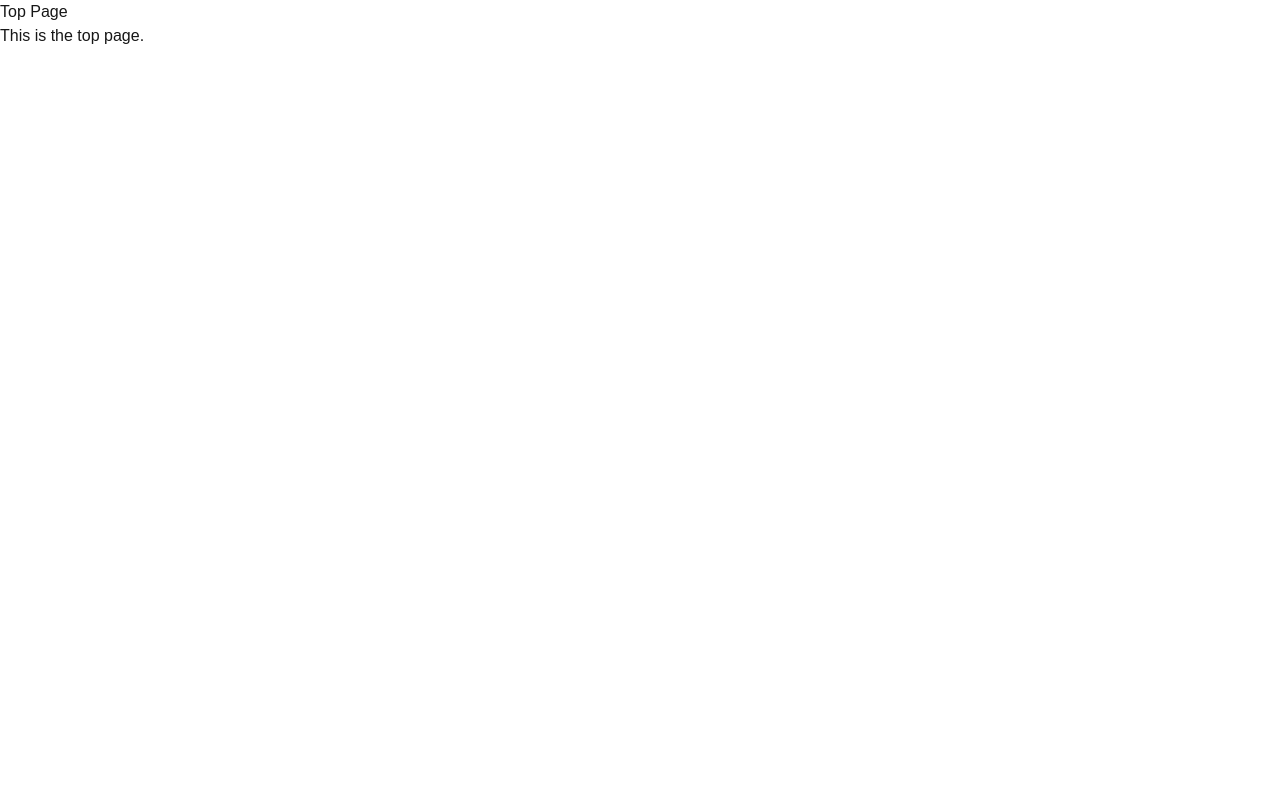
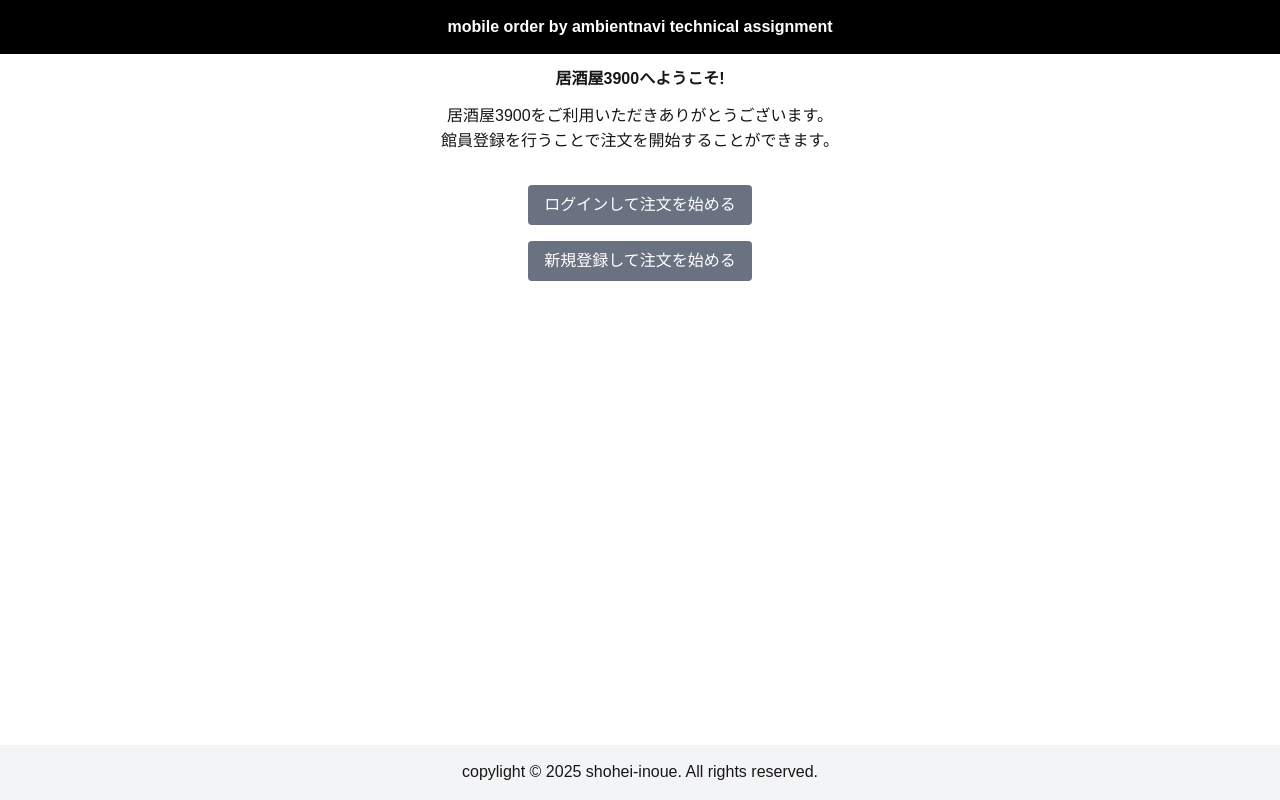
Before and after one commit to shohei-inoue/Ambientnavi-technical-assignment, a Next.js app: page / in a window 1280 px wide. Built offline with nearby package versions, Linux system fonts and the light colour scheme.

Commit message:
topページの仮デザイン追加

```diff
--- /dev/null
+++ b/app/(pages)/(Top)/_components/TopButton/TopLoginButton.tsx
@@ -0,0 +1,21 @@
+'use client'
+
+import { useRouter } from "next/navigation"
+
+const TopLoginButton = () => {
+  const router = useRouter()
+
+  const handleClick = () => {
+    router.push("/login")
+  }
+  return (
+    <button
+      className="bg-gray-500 text-white py-2 px-4 rounded"
+      onClick={handleClick}
+    >
+      ログインして注文を始める
+    </button>
+  )
+}
+
+export default TopLoginButton
--- /dev/null
+++ b/app/(pages)/(Top)/_components/TopButton/TopRegisterButton.tsx
@@ -0,0 +1,21 @@
+'use client'
+import { useRouter } from "next/navigation"
+
+const TopRegisterButton = () => {
+  const router = useRouter()
+
+  const handleClick = () => {
+    router.push("/register")
+  }
+
+  return (
+    <button
+      className="bg-gray-500 text-white py-2 px-4 rounded"
+      onClick={handleClick}
+      >
+        新規登録して注文を始める
+    </button>
+  )
+}
+
+export default TopRegisterButton
--- /dev/null
+++ b/app/(pages)/(Top)/_components/TopHeadContent/TopHeadContent.tsx
@@ -0,0 +1,11 @@
+const TopeHeadContent = () => {
+  return (
+    <div className="flex flex-col items-center justify-center h-full">
+      <h1 className="text-4xl font-bold">居酒屋3900へようこそ!</h1>
+      <p className="mt-4 text-lg">居酒屋3900をご利用いただきありがとうございます。</p>
+      <p>館員登録を行うことで注文を開始することができます。</p>
+    </div>
+  )
+}
+
+export default TopeHeadContent
--- a/app/(pages)/(Top)/page.tsx
+++ b/app/(pages)/(Top)/page.tsx
@@ -1,8 +1,20 @@
+import MainContainer from "@/app/components/MainContainer/MainContainer";
+import MainContent from "@/app/components/MainContainer/MainContent";
+import TopLoginButton from "./_components/TopButton/TopLoginButton";
+import TopRegisterButton from "./_components/TopButton/TopRegisterButton";
+import TopeHeadContent from "./_components/TopHeadContent/TopHeadContent";
+
 export default function Top() {
   return (
-    <div>
-      <h1>Top Page</h1>
-      <p>This is the top page.</p>
-    </div>
+    <MainContainer>
+      <MainContent>
+        <TopeHeadContent />
+        {/* デザイン調整必須 */}
+        <div className="flex flex-col justify-center mt-8 gap-4 w-full items-center">
+          <TopLoginButton />
+          <TopRegisterButton />
+        </div>
+      </MainContent>
+    </MainContainer>
   )
 }
--- a/app/components/Footer/Footer.tsx
+++ b/app/components/Footer/Footer.tsx
@@ -2,7 +2,7 @@ const Footer = () => {
   return (
     <footer className="bg-gray-100 py-4">
       <div className="text-center text-sm">
-        copylight &copy; 2024 shohei-inoue. All rights reserved.
+        copylight &copy; 2025 shohei-inoue. All rights reserved.
       </div>
     </footer>
   )
```
